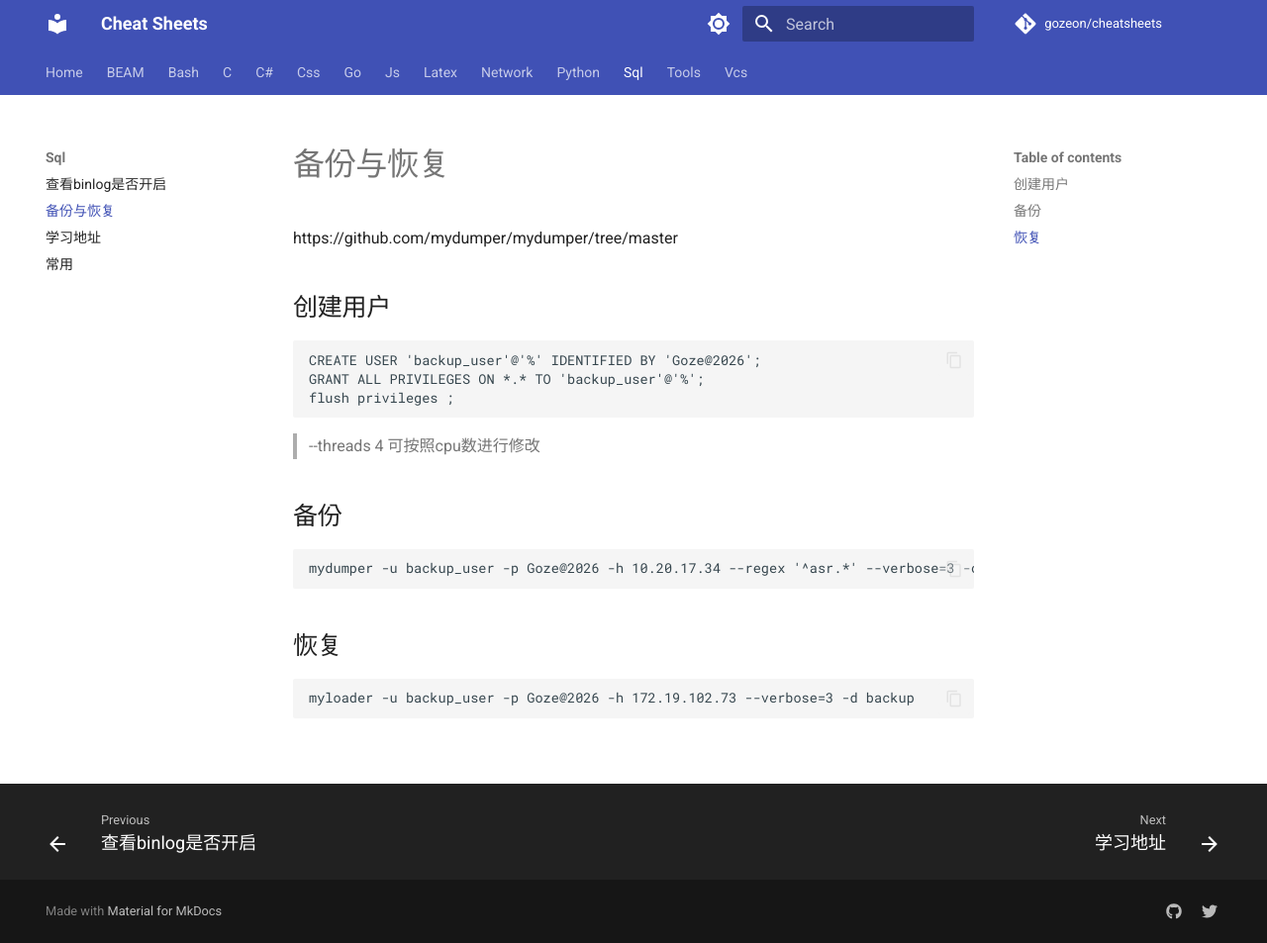
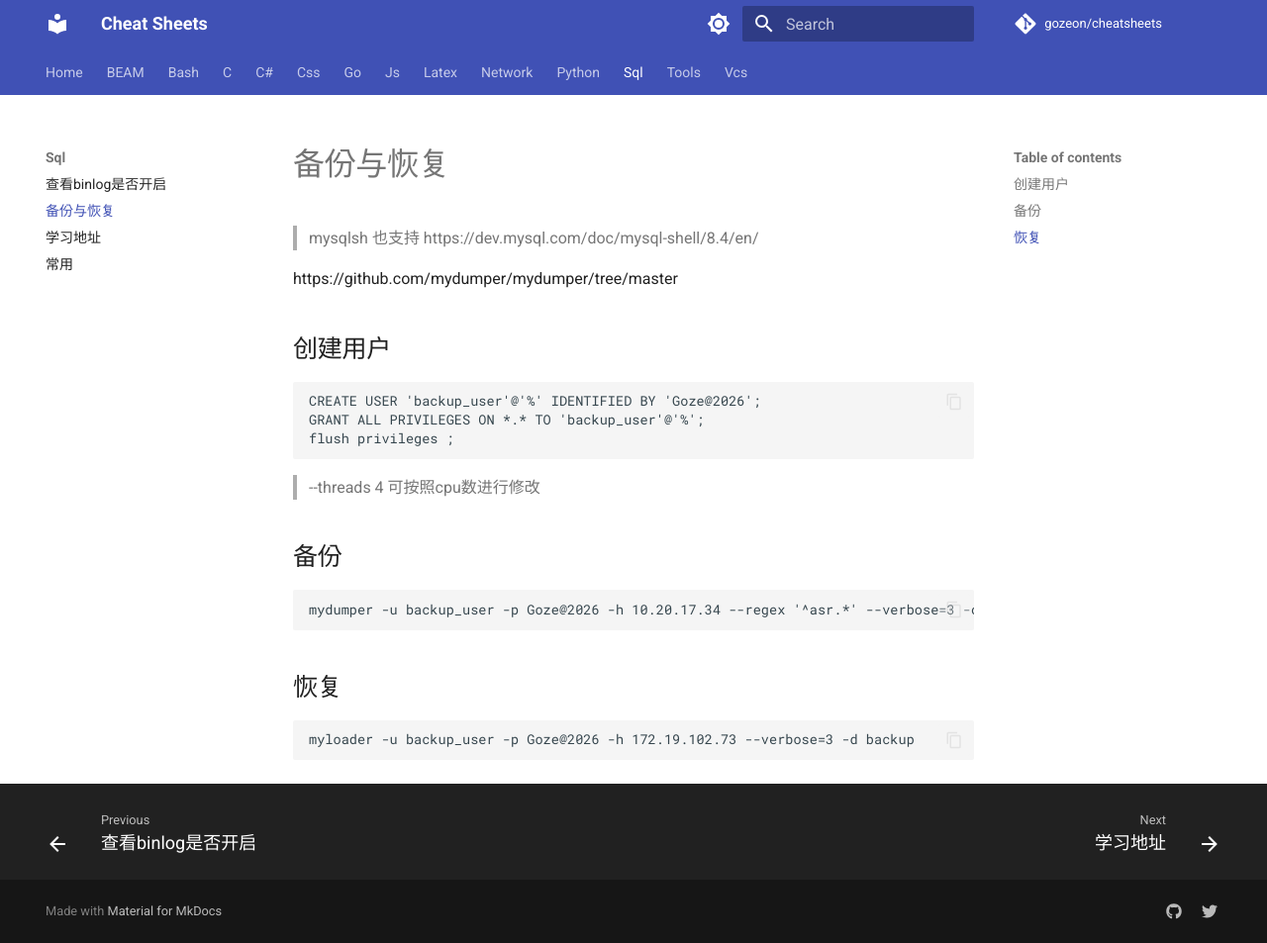
Before and after one commit to gozeon/cheatsheets, an MkDocs documentation site: the page built from docs/sql/备份与恢复.md, in a window 1280 px wide and 953 px high. Shown: the whole window at 99% size. Built offline with MkDocs 1.6.1 and Material for MkDocs 9.7.7, drawn with Linux system fonts in a browser that asks for light colours; comment, search, counter and statistics services are not loaded.

Commit message:
Update 备份与恢复.md

```diff
--- a/docs/sql/备份与恢复.md
+++ b/docs/sql/备份与恢复.md
@@ -1,5 +1,8 @@
 
 
+
+
+> mysqlsh 也支持  https://dev.mysql.com/doc/mysql-shell/8.4/en/
 
 https://github.com/mydumper/mydumper/tree/master
 
```
